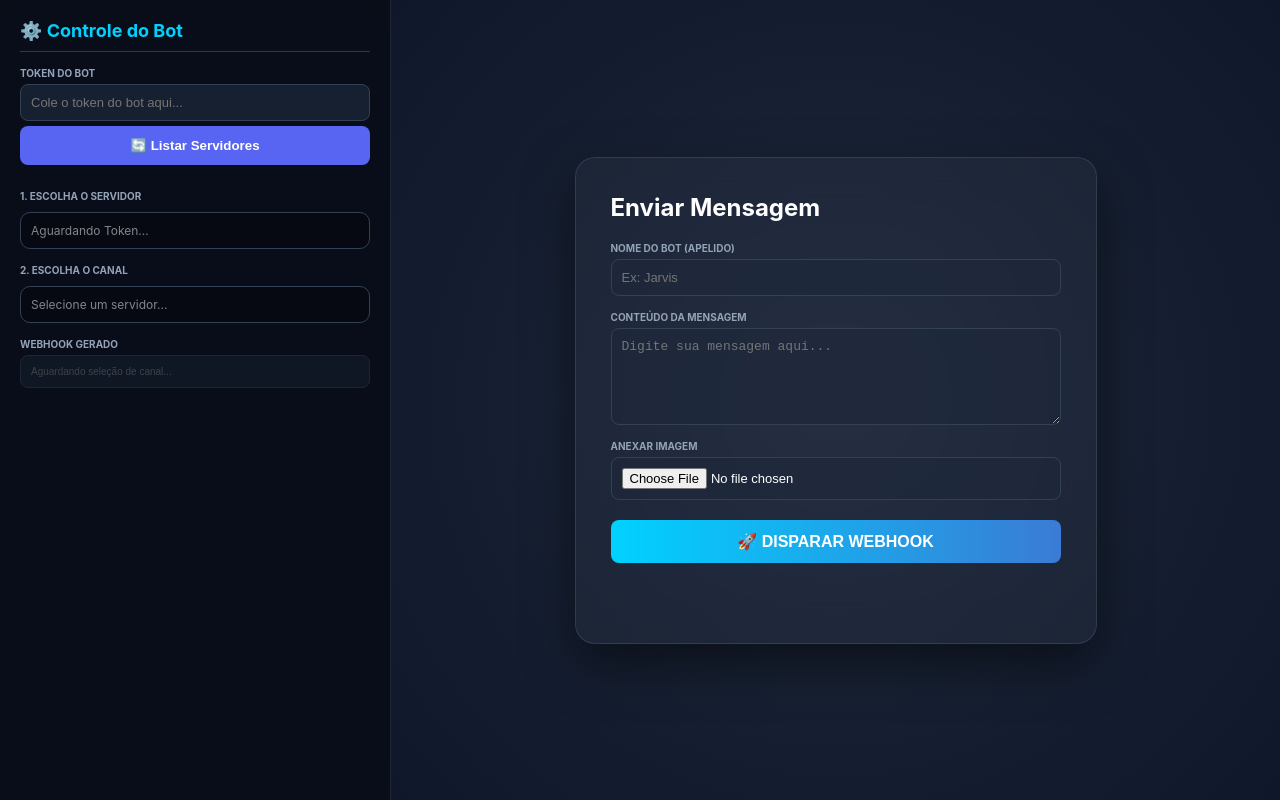
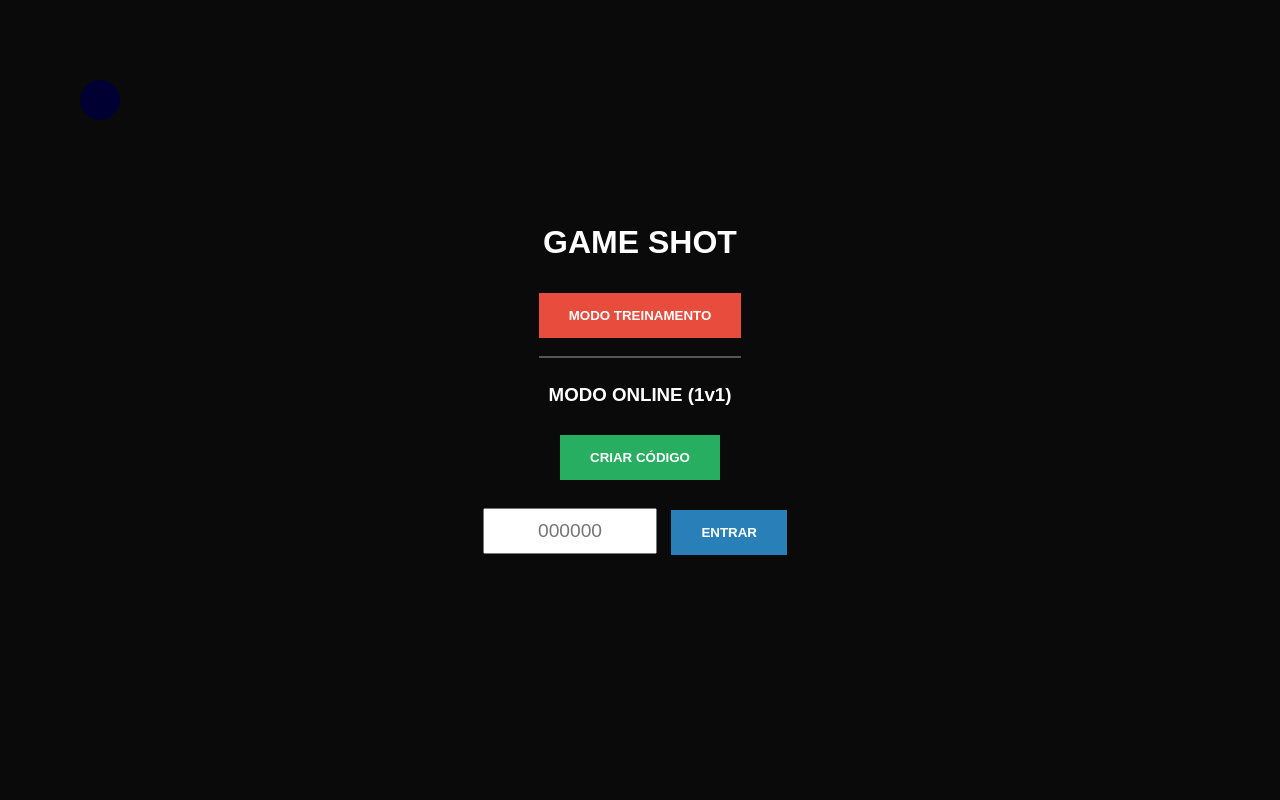
Before and after one commit to Gustarll/Meujogo, a plain HTML site: page index.html in a window 1280 px wide. Drawn offline with Linux system fonts and the light colour scheme.

Commit message:
Update index.html

```diff
--- a/index.html
+++ b/index.html
@@ -2,238 +2,135 @@
 <html lang="pt-br">
 <head>
     <meta charset="UTF-8">
-    <meta name="viewport" content="width=device-width, initial-scale=1.0">
-    <title>Webhook Control Panel - PRO</title>
+    <title>GAME SHOT</title>
     <style>
-        :root { --primary: #00d2ff; --bg: #0f172a; --glass: rgba(30, 41, 59, 0.7); }
-        body { font-family: 'Inter', sans-serif; background: var(--bg); color: white; margin: 0; display: flex; height: 100vh; overflow: hidden; }
-
-        .sidebar { width: 350px; background: rgba(0,0,0,0.4); padding: 20px; border-right: 1px solid rgba(255,255,255,0.1); display: flex; flex-direction: column; gap: 15px; overflow-y: auto; backdrop-filter: blur(10px); }
-        .sidebar h3 { color: var(--primary); margin: 0; font-size: 18px; border-bottom: 1px solid rgba(0,210,255,0.3); padding-bottom: 10px; }
-
-        .list-container { background: rgba(0,0,0,0.3); border-radius: 10px; border: 1px solid #334155; max-height: 180px; overflow-y: auto; margin-top: 5px; }
-        .list-item { padding: 10px; cursor: pointer; font-size: 13px; border-bottom: 1px solid rgba(255,255,255,0.05); transition: 0.2s; display: flex; align-items: center; }
-        .list-item:hover { background: var(--primary); color: #000; font-weight: bold; }
-        .list-item.active { background: #3a7bd5; color: white; }
-
-        .group { display: flex; flex-direction: column; gap: 5px; }
-        label { font-size: 10px; text-transform: uppercase; color: #94a3b8; font-weight: bold; }
-        input, textarea { background: var(--glass); border: 1px solid #334155; border-radius: 8px; color: white; padding: 10px; font-size: 13px; outline: none; width: 100%; box-sizing: border-box; }
-
-        .btn { cursor: pointer; border: none; border-radius: 8px; font-weight: bold; padding: 12px; transition: 0.3s; width: 100%; }
-        .btn-load { background: #5865F2; color: white; margin-bottom: 10px; }
-        .btn-send { background: linear-gradient(to right, #00d2ff, #3a7bd5); color: white; font-size: 16px; margin-top: 20px; }
-        .btn:hover { filter: brightness(1.2); transform: scale(1.01); }
-
-        .main { flex: 1; display: flex; justify-content: center; align-items: center; background: radial-gradient(circle, #1e293b 0%, #0f172a 100%); position: relative; }
-        .card { background: rgba(255,255,255,0.03); backdrop-filter: blur(20px); padding: 35px; border-radius: 20px; width: 450px; border: 1px solid rgba(255,255,255,0.1); box-shadow: 0 20px 50px rgba(0,0,0,0.5); }
-
-        #status { text-align: center; margin-top: 15px; font-size: 13px; font-weight: bold; min-height: 20px; border-radius: 5px; padding: 5px; }
-        .loading-text { font-size: 11px; color: var(--primary); padding: 10px; text-align: center; }
+        body { margin: 0; background: #222; color: white; font-family: sans-serif; overflow: hidden; }
+        #menu { position: absolute; width: 100%; height: 100%; display: flex; flex-direction: column; align-items: center; justify-content: center; background: rgba(0,0,0,0.8); z-index: 10; }
+        canvas { display: block; background: #333; cursor: crosshair; }
+        .btn { padding: 15px 30px; margin: 10px; cursor: pointer; background: #e74c3c; border: none; color: white; font-weight: bold; }
+        input { padding: 10px; font-size: 1.2rem; text-align: center; width: 150px; }
     </style>
 </head>
 <body>
 
-<div class="sidebar">
-    <h3>⚙️ Controle do Bot</h3>
-
-    <div class="group">
-        <label>Token do Bot</label>
-        <input type="password" id="botToken" placeholder="Cole o token do bot aqui...">
-        <button class="btn btn-load" onclick="fetchGuilds()">🔄 Listar Servidores</button>
+<div id="menu">
+    <h1>GAME SHOT</h1>
+    <button class="btn" onclick="startTraining()">MODO TREINAMENTO</button>
+    <hr style="width: 200px; border: 0.5px solid #555;">
+    <h3>MODO ONLINE (1v1)</h3>
+    <button class="btn" style="background: #27ae60;" onclick="createRoom()">CRIAR CÓDIGO</button>
+    <div style="margin-top: 10px;">
+        <input type="text" id="roomInput" placeholder="000000" maxlength="6">
+        <button class="btn" style="background: #2980b9;" onclick="joinRoom()">ENTRAR</button>
     </div>
-
-    <div class="group">
-        <label>1. Escolha o Servidor</label>
-        <div id="guildList" class="list-container">
-            <div style="padding:10px; font-size:12px; opacity:0.5;">Aguardando Token...</div>
-        </div>
-    </div>
-
-    <div class="group">
-        <label>2. Escolha o Canal</label>
-        <div id="channelList" class="list-container">
-            <div style="padding:10px; font-size:12px; opacity:0.5;">Selecione um servidor...</div>
-        </div>
-    </div>
-
-    <div class="group">
-        <label>Webhook Gerado</label>
-        <input type="text" id="webhookUrl" readonly style="font-size: 10px; opacity: 0.5;" placeholder="Aguardando seleção de canal...">
-    </div>
+    <p id="status"></p>
 </div>
 
-<div class="main">
-    <div class="card">
-        <h2 style="margin:0 0 20px 0;">Enviar Mensagem</h2>
+<canvas id="gameCanvas"></canvas>
 
-        <div class="group">
-            <label>Nome do Bot (Apelido)</label>
-            <input type="text" id="botName" placeholder="Ex: Jarvis">
-        </div>
+<script type="module">
+    import { initializeApp } from "https://www.gstatic.com/firebasejs/10.7.1/firebase-app.js";
+    import { getDatabase, ref, set, onValue, update } from "https://www.gstatic.com/firebasejs/10.7.1/firebase-database.js";
 
-        <div class="group" style="margin-top:15px">
-            <label>Conteúdo da Mensagem</label>
-            <textarea id="msgContent" rows="5" placeholder="Digite sua mensagem aqui..."></textarea>
-        </div>
+    // Suas configurações extraídas da imagem
+    const firebaseConfig = {
+        apiKey: "AIzaSyDqYWTRKvmyjRM-to5raljV464Zvott4eM",
+        authDomain: "whitermultiplayer.firebaseapp.com",
+        databaseURL: "https://whitermultiplayer-default-rtdb.firebaseio.com",
+        projectId: "whitermultiplayer",
+        storageBucket: "whitermultiplayer.firebasestorage.app",
+        messagingSenderId: "859405698218",
+        appId: "1:859405698218:web:44b4d4e1a96c937373cd3",
+        measurementId: "G-HQ5JZV5NS3"
+    };
 
-        <div class="group" style="margin-top:15px">
-            <label>Anexar Imagem</label>
-            <input type="file" id="msgFile">
-        </div>
+    const app = initializeApp(firebaseConfig);
+    const db = getDatabase(app);
 
-        <button class="btn btn-send" onclick="sendMessage()">🚀 DISPARAR WEBHOOK</button>
-        <div id="status"></div>
-    </div>
-</div>
+    // Variáveis do Jogo
+    const canvas = document.getElementById('gameCanvas');
+    const ctx = canvas.getContext('2d');
+    canvas.width = window.innerWidth;
+    canvas.height = window.innerHeight;
 
-<script>
-    const API_URL = "https://discord.com/api/v10";
+    let player = { x: 100, y: 100, color: 'blue', lastShot: 0 };
+    let enemy = { x: -100, y: -100, color: 'red' };
+    let roomId = null;
+    let isPlayer1 = false;
 
-    async function fetchGuilds() {
-        const token = document.getElementById('botToken').value.trim();
-        const guildList = document.getElementById('guildList');
+    // --- LÓGICA DE SALAS ---
+    window.createRoom = function() {
+        const code = Math.floor(100000 + Math.random() * 900000).toString();
+        roomId = code;
+        isPlayer1 = true;
+        set(ref(db, 'rooms/' + roomId), { p1: { x: 100, y: 100 }, status: 'waiting' });
+        document.getElementById('status').innerText = "Código da Sala: " + code;
+        observeRoom();
+    };
 
-        if(!token) return alert("Insira o Token primeiro!");
+    window.joinRoom = function() {
+        const code = document.getElementById('roomInput').value;
+        if(code.length === 6) {
+            roomId = code;
+            isPlayer1 = false;
+            update(ref(db, 'rooms/' + roomId), { p2: { x: 500, y: 500 }, status: 'playing' });
+            document.getElementById('menu').style.display = 'none';
+            observeRoom();
+        }
+    };
 
-        guildList.innerHTML = '<div class="loading-text">Buscando servidores...</div>';
-
-        try {
-            const res = await fetch(`${API_URL}/users/@me/guilds`, {
-                headers: { "Authorization": `Bot ${token}` }
-            });
-            const guilds = await res.json();
-
-            if(res.status === 401) throw new Error("401: Token Inválido.");
-            if(!res.ok) throw new Error(guilds.message || "Erro ao buscar servidores");
-
-            guildList.innerHTML = "";
-            guilds.forEach(guild => {
-                const item = document.createElement('div');
-                item.className = 'list-item';
-                item.innerText = guild.name;
-                item.onclick = () => {
-                    document.querySelectorAll('#guildList .list-item').forEach(el => el.classList.remove('active'));
-                    item.classList.add('active');
-                    fetchChannels(guild.id, token);
-                };
-                guildList.appendChild(item);
-            });
-        } catch(e) {
-            guildList.innerHTML = `<div style="color:#ff4d4d; padding:10px; font-size:11px;">Erro: ${e.message}</div>`;
-        }
+    function observeRoom() {
+        onValue(ref(db, 'rooms/' + roomId), (snapshot) => {
+            const data = snapshot.val();
+            if(data.status === 'playing') document.getElementById('menu').style.display = 'none';
+            if(isPlayer1 && data.p2) enemy = data.p2;
+            if(!isPlayer1 && data.p1) enemy = data.p1;
+        });
     }
 
-    async function fetchChannels(guildId, token) {
-        const channelList = document.getElementById('channelList');
-        channelList.innerHTML = '<div class="loading-text">Buscando canais...</div>';
+    // --- LÓGICA DO JOGO ---
+    window.addEventListener('mousemove', (e) => {
+        if(!roomId) return;
+        player.x = e.clientX;
+        player.y = e.clientY;
 
-        try {
-            const res = await fetch(`${API_URL}/guilds/${guildId}/channels`, {
-                headers: { "Authorization": `Bot ${token}` }
-            });
-            const channels = await res.json();
+        // Atualiza posição no Firebase
+        const path = isPlayer1 ? `rooms/${roomId}/p1` : `rooms/${roomId}/p2`;
+        update(ref(db, path), { x: player.x, y: player.y });
+    });
 
-            if(res.status === 403) throw new Error("Bot sem permissão 'View Channels' aqui.");
-            if(!res.ok) throw new Error(channels.message || "Erro nos canais");
+    window.addEventListener('click', () => {
+        const agora = Date.now();
+        if(agora - player.lastShot > 500) { // Delay de 0.5s
+            console.log("TIRO!");
+            player.lastShot = agora;
+            // Aqui entra a lógica de raio (raycasting) para acertar o inimigo
+        }
+    });
 
-            // Canais de Texto (0) e Anúncios (5)
-            const textChannels = channels.filter(c => c.type === 0 || c.type === 5);
+    function draw() {
+        ctx.clearRect(0, 0, canvas.width, canvas.height);
 
-            channelList.innerHTML = "";
-            if(textChannels.length === 0) {
-                channelList.innerHTML = '<div style="padding:10px; font-size:11px; opacity:0.5;">Nenhum canal de texto encontrado.</div>';
-                return;
-            }
+        // Desenha Jogador
+        ctx.beginPath();
+        ctx.arc(player.x, player.y, 20, 0, Math.PI*2);
+        ctx.fillStyle = player.color;
+        ctx.fill();
 
-            textChannels.forEach(chan => {
-                const item = document.createElement('div');
-                item.className = 'list-item';
-                item.innerText = `# ${chan.name}`;
-                item.onclick = () => {
-                    document.querySelectorAll('#channelList .list-item').forEach(el => el.classList.remove('active'));
-                    item.classList.add('active');
-                    setupWebhook(chan.id, token);
-                };
-                channelList.appendChild(item);
-            });
-        } catch(e) {
-            channelList.innerHTML = `<div style="color:#ff4d4d; padding:10px; font-size:11px;">${e.message}</div>`;
-        }
+        // Desenha Inimigo
+        ctx.beginPath();
+        ctx.arc(enemy.x, enemy.y, 20, 0, Math.PI*2);
+        ctx.fillStyle = enemy.color;
+        ctx.fill();
+
+        requestAnimationFrame(draw);
     }
+    draw();
 
-    async function setupWebhook(channelId, token) {
-        const status = document.getElementById('status');
-        const urlInput = document.getElementById('webhookUrl');
-        status.innerHTML = "⏳ Configurando Webhook...";
-        status.style.color = "white";
-
-        try {
-            const res = await fetch(`${API_URL}/channels/${channelId}/webhooks`, {
-                headers: { "Authorization": `Bot ${token}` }
-            });
-            const webhooks = await res.json();
-
-            let activeWebhook = webhooks.find(w => w.name === "DashControl");
-
-            if(!activeWebhook) {
-                const createRes = await fetch(`${API_URL}/channels/${channelId}/webhooks`, {
-                    method: 'POST',
-                    headers: { "Authorization": `Bot ${token}`, "Content-Type": "application/json" },
-                    body: JSON.stringify({ name: "DashControl" })
-                });
-                activeWebhook = await createRes.json();
-            }
-
-            if(activeWebhook.url) {
-                urlInput.value = activeWebhook.url;
-                status.innerHTML = "✅ Canal pronto para envio!";
-                status.style.color = "#00ff88";
-            } else {
-                throw new Error("Falha ao gerar URL.");
-            }
-        } catch(e) {
-            status.innerHTML = "❌ Erro ao criar Webhook. Verifique permissões do Bot.";
-            status.style.color = "#ff4d4d";
-        }
-    }
-
-    async function sendMessage() {
-        const url = document.getElementById('webhookUrl').value;
-        const text = document.getElementById('msgContent').value;
-        const botName = document.getElementById('botName').value;
-        const file = document.getElementById('msgFile').files[0];
-        const status = document.getElementById('status');
-
-        if(!url) return alert("Selecione um canal primeiro!");
-        if(!text && !file) return alert("Escreva algo ou anexe um arquivo!");
-
-        const formData = new FormData();
-        formData.append('payload_json', JSON.stringify({
-            content: text || "",
-            username: botName || undefined
-        }));
-
-        if(file) formData.append('file', file);
-
-        status.innerHTML = "🚀 Enviando...";
-        status.style.color = "white";
-
-        try {
-            const res = await fetch(url, { method: 'POST', body: formData });
-            if(res.ok) {
-                status.innerHTML = "✅ Mensagem enviada!";
-                status.style.color = "#00ff88";
-                document.getElementById('msgContent').value = "";
-            } else {
-                status.innerHTML = "❌ Falha no envio.";
-                status.style.color = "#ff4d4d";
-            }
-        } catch(e) {
-            status.innerHTML = "❌ Erro de conexão.";
-            status.style.color = "#ff4d4d";
-        }
-    }
+    window.startTraining = () => {
+        document.getElementById('menu').style.display = 'none';
+        roomId = "training"; // Simula modo offline
+    };
 </script>
 </body>
 </html>
```
